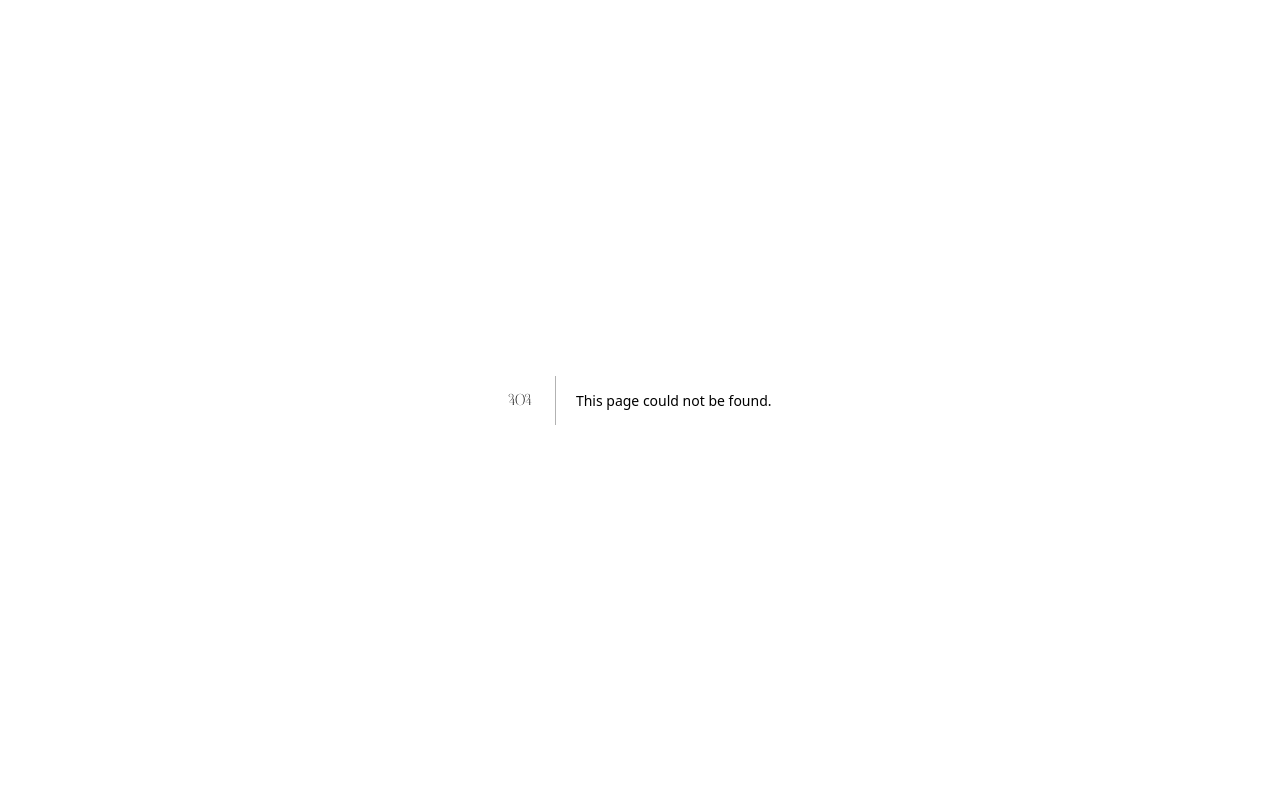
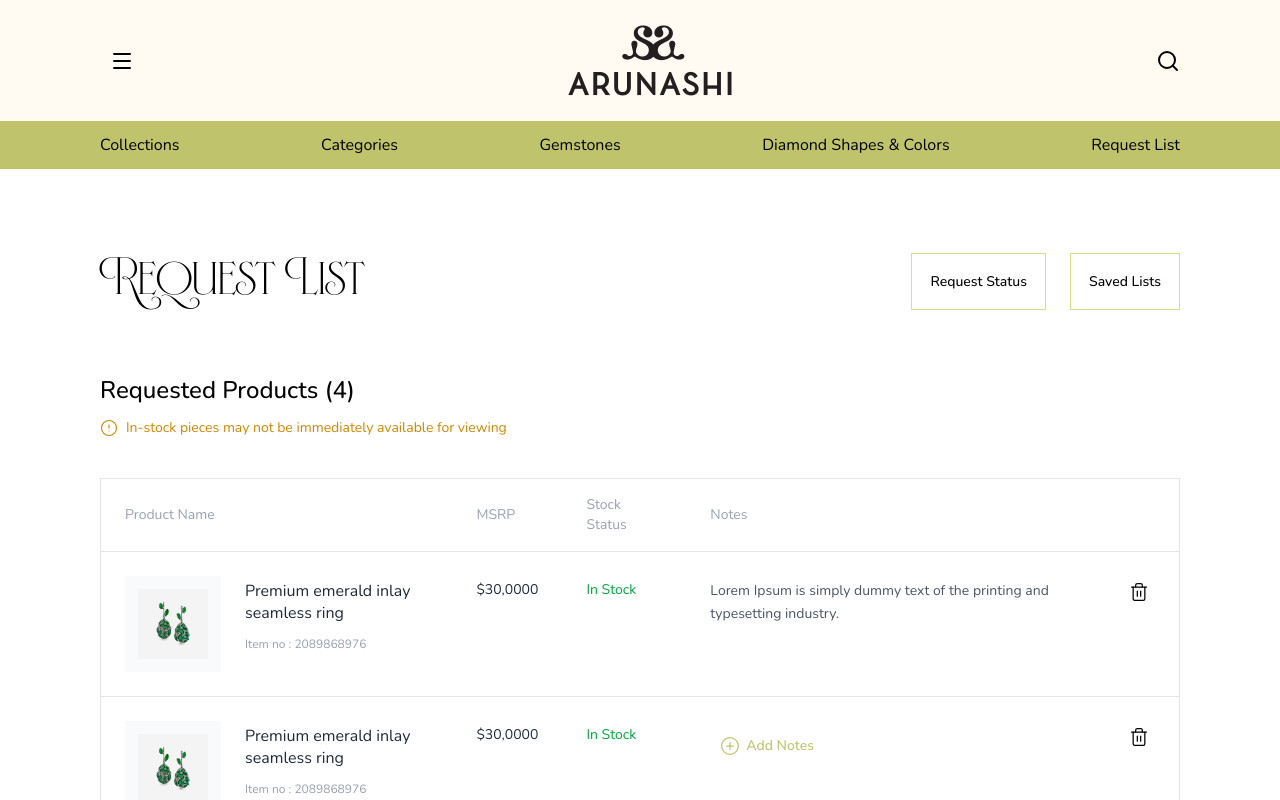
Before and after one commit to Sayan-97/arunashi, a Next.js app: page /request-list in a window 1280 px wide. Before the commit this address had no page. Shown: the top 800 px of the page. Built offline with nearby package versions, Linux system fonts and the light colour scheme.

Commit message:
feat: add request-list page

```diff
--- /dev/null
+++ b/app/(main)/request-list/page.tsx
@@ -0,0 +1,173 @@
+import { AlertCircle, PlusCircle, Trash2 } from "lucide-react";
+import Image from "next/image";
+import { Button } from "@/components/ui/button";
+import {
+  Dialog,
+  DialogClose,
+  DialogContent,
+  DialogFooter,
+  DialogHeader,
+  DialogTitle,
+  DialogTrigger,
+} from "@/components/ui/dialog";
+import { requestedProducts } from "@/constants";
+
+export default function RequestListPage() {
+  return (
+    <main className="py-15">
+      <section className="app_container space-y-10">
+        <div className="flex items-center justify-between">
+          <h1>Request List</h1>
+          <div className="space-x-6">
+            <Button variant="outline" size="lg">
+              Request Status
+            </Button>
+            <Button variant="outline" size="lg">
+              Saved Lists
+            </Button>
+          </div>
+        </div>
+        <div>
+          <p className="text-2xl font-medium">Requested Products (4)</p>
+          <p className="flex items-center gap-2 text-sm text-yellow-600 mt-3">
+            <AlertCircle className="size-4.5" strokeWidth={1.5} />
+            In-stock pieces may not be immediately available for viewing
+          </p>
+        </div>
+      </section>
+
+      <section className="app_container space-y-10 mt-10">
+        <div className="border border-black/10">
+          <table className="w-full text-left">
+            <thead>
+              <tr className="border-b border-black/10">
+                <th className="font-normal text-sm text-gray-400 py-4 px-6">
+                  Product Name
+                </th>
+                <th className="font-normal text-sm text-gray-400 py-4 px-6">
+                  MSRP
+                </th>
+                <th className="font-normal text-sm text-gray-400 py-4 px-6">
+                  Stock Status
+                </th>
+                <th className="font-normal text-sm text-gray-400 py-4 px-6">
+                  Notes
+                </th>
+                <th className="py-4 px-6"></th>
+              </tr>
+            </thead>
+            <tbody>
+              {requestedProducts.map((product) => (
+                <tr
+                  key={product.id}
+                  className="border-b border-black/10 last:border-0"
+                >
+                  <td className="p-6 align-top">
+                    <div className="flex gap-6">
+                      <div className="bg-gray-50 p-2 flex items-center justify-center size-24 shrink-0">
+                        <Image
+                          src={product.image}
+                          alt={product.name}
+                          width={70}
+                          height={70}
+                          className="object-contain"
+                        />
+                      </div>
+                      <div className="space-y-1 pt-1">
+                        <p className="text-gray-800 text-base max-w-48 leading-snug">
+                          {product.name}
+                        </p>
+                        <p className="text-xs text-gray-400 pt-2">
+                          Item no : {product.itemNo}
+                        </p>
+                      </div>
+                    </div>
+                  </td>
+                  <td className="p-6 align-top">
+                    <p className="text-gray-800 pt-1 text-sm">{product.msrp}</p>
+                  </td>
+                  <td className="p-6 align-top">
+                    <p
+                      className={`pt-1 text-sm ${
+                        product.stockStatus === "In Stock"
+                          ? "text-green-600"
+                          : "text-red-500"
+                      }`}
+                    >
+                      {product.stockStatus}
+                    </p>
+                  </td>
+                  <td className="p-6 align-top">
+                    <div className="pt-1 max-w-sm">
+                      {product.notes ? (
+                        <p className="text-gray-600 text-sm leading-relaxed">
+                          {product.notes}
+                        </p>
+                      ) : (
+                        <Dialog>
+                          <DialogTrigger asChild>
+                            <Button variant="ghost" className="text-highlight">
+                              <PlusCircle
+                                className="size-5"
+                                strokeWidth={1.5}
+                              />
+                              <span className="text-sm">Add Notes</span>
+                            </Button>
+                          </DialogTrigger>
+                          <DialogContent className="sm:max-w-lg">
+                            <DialogHeader>
+                              <DialogTitle>Add Note</DialogTitle>
+                            </DialogHeader>
+                            <div className="grid gap-4 py-4">
+                              <div className="flex flex-col gap-2">
+                                <label
+                                  htmlFor={`note-${product.id}`}
+                                  className="text-sm font-medium"
+                                >
+                                  Note
+                                </label>
+                                <textarea
+                                  id={`note-${product.id}`}
+                                  className="min-h-[100px] w-full min-w-0 border border-input bg-input px-3 py-2 text-base transition-colors outline-none placeholder:text-foreground disabled:pointer-events-none disabled:cursor-not-allowed disabled:opacity-50 md:text-sm"
+                                  placeholder="Enter your note here..."
+                                />
+                              </div>
+                            </div>
+                            <DialogFooter className="border-t-0 bg-transparent">
+                              <DialogClose asChild>
+                                <Button variant="outline">Cancel</Button>
+                              </DialogClose>
+                              <Button>Add</Button>
+                            </DialogFooter>
+                          </DialogContent>
+                        </Dialog>
+                      )}
+                    </div>
+                  </td>
+                  <td className="p-6 align-top text-right">
+                    <Button
+                      variant="ghost"
+                      size="icon"
+                      className="hover:text-red-500 transition-colors"
+                    >
+                      <Trash2 className="size-5" strokeWidth={1.5} />
+                    </Button>
+                  </td>
+                </tr>
+              ))}
+            </tbody>
+          </table>
+        </div>
+
+        <div className="flex justify-end gap-6">
+          <Button variant="outline" size="lg" className="lg:w-60">
+            Save List
+          </Button>
+          <Button variant="outline" size="lg" className="lg:w-60">
+            Submit Request
+          </Button>
+        </div>
+      </section>
+    </main>
+  );
+}
--- a/components/ui/dialog.tsx
+++ b/components/ui/dialog.tsx
@@ -59,7 +59,7 @@ function DialogContent({
       <DialogPrimitive.Content
         aria-describedby={undefined}
         className={cn(
-          "fixed top-1/2 left-1/2 z-50 grid w-full max-w-[calc(100%-2rem)] -translate-x-1/2 -translate-y-1/2 gap-4 rounded-xl bg-background p-4 text-sm text-foreground shadow-lg outline-none sm:max-w-sm data-[state=open]:animate-in data-[state=open]:fade-in-0 data-[state=open]:zoom-in-95 data-[state=closed]:animate-out data-[state=closed]:fade-out-0 data-[state=closed]:zoom-out-95",
+          "fixed top-1/2 left-1/2 z-50 grid w-full max-w-[calc(100%-2rem)] -translate-x-1/2 -translate-y-1/2 gap-4 rounded-none bg-background p-4 text-sm text-foreground shadow-lg outline-none sm:max-w-sm data-[state=open]:animate-in data-[state=open]:fade-in-0 data-[state=open]:zoom-in-95 data-[state=closed]:animate-out data-[state=closed]:fade-out-0 data-[state=closed]:zoom-out-95",
           className,
         )}
         {...props}
--- a/constants/index.ts
+++ b/constants/index.ts
@@ -380,3 +380,44 @@ export const diamonds = [
   { name: "Diamond White" },
   { name: "Diamond Yellow" },
 ];
+
+export const requestedProducts = [
+  {
+    id: 1,
+    name: "Premium emerald inlay seamless ring",
+    itemNo: "2089868976",
+    msrp: "$30,0000",
+    stockStatus: "In Stock",
+    notes:
+      "Lorem Ipsum is simply dummy text of the printing and typesetting industry.",
+    image: "/product-img-1.png",
+  },
+  {
+    id: 2,
+    name: "Premium emerald inlay seamless ring",
+    itemNo: "2089868976",
+    msrp: "$30,0000",
+    stockStatus: "In Stock",
+    notes: null,
+    image: "/product-img-1.png",
+  },
+  {
+    id: 3,
+    name: "Premium emerald inlay seamless ring",
+    itemNo: "2089868976",
+    msrp: "$30,0000",
+    stockStatus: "Out of Stock",
+    notes:
+      "Lorem Ipsum is simply dummy text of the printing and typesetting industry.",
+    image: "/product-img-1.png",
+  },
+  {
+    id: 4,
+    name: "Premium emerald inlay seamless ring",
+    itemNo: "2089868976",
+    msrp: "$30,0000",
+    stockStatus: "In Stock",
+    notes: null,
+    image: "/product-img-1.png",
+  },
+];
```
